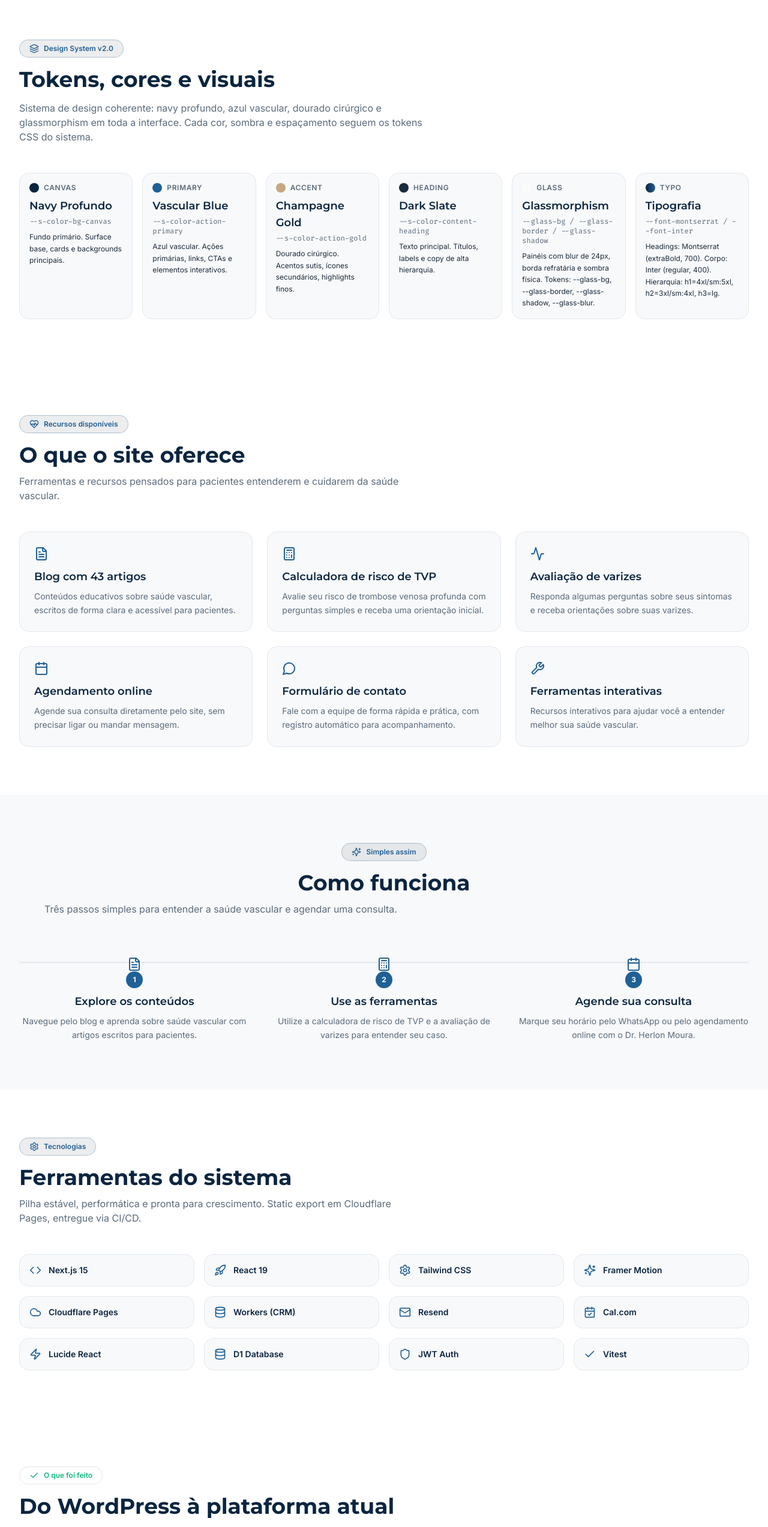
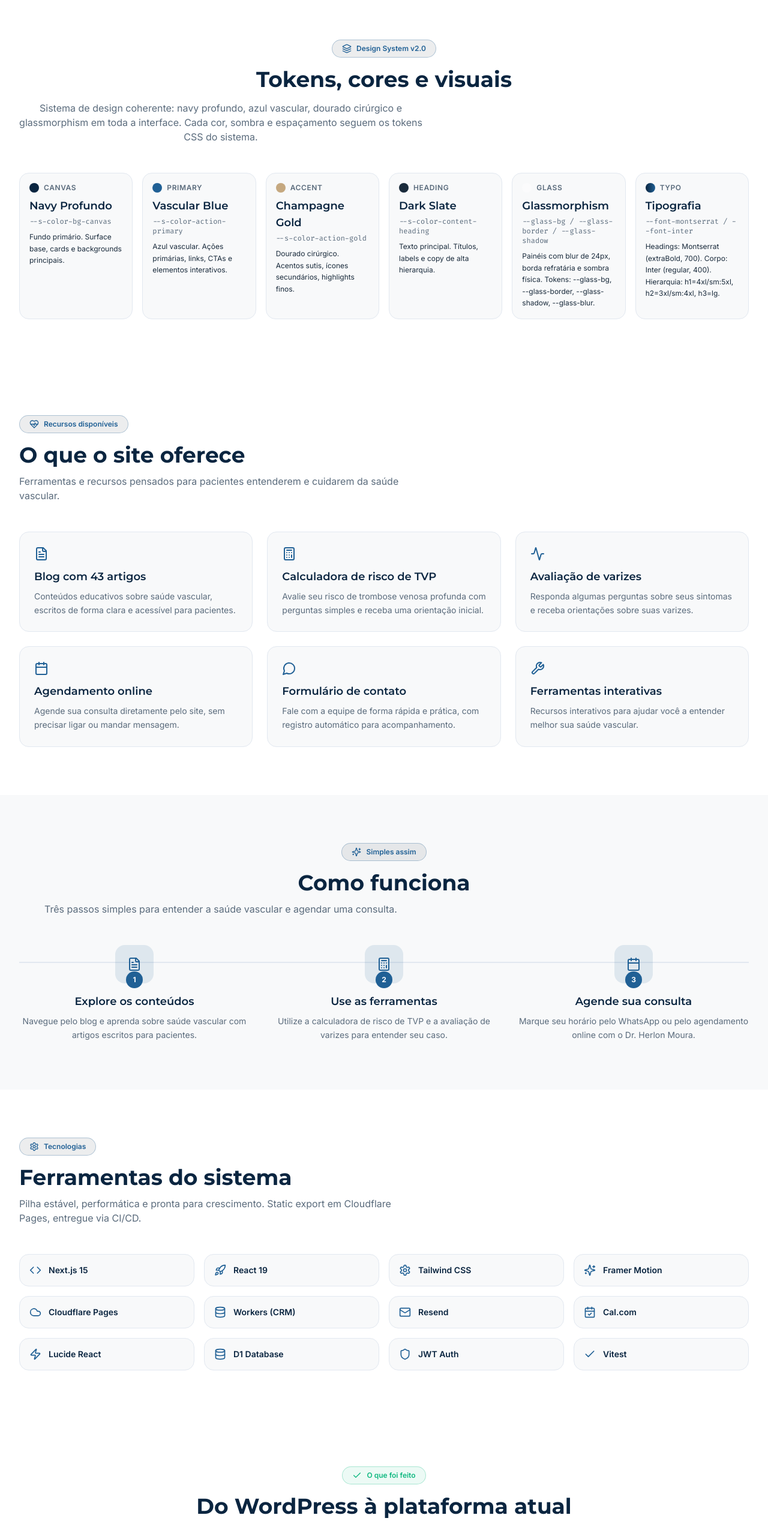
Before and after one commit to hudsonargollo/herlonmoura, a Next.js app: page /doc in a window 1280 px wide. Shown: the part 1776-4321 px from the top of the page at 60% size. Built offline with nearby package versions, Linux system fonts and the light colour scheme; a web font is replaced by a local one.

Commit message:
doc: fix subtitle alignment, fix invalid CSS values

```diff
--- a/app/doc/page.tsx
+++ b/app/doc/page.tsx
@@ -294,10 +294,10 @@ function SectionBlock({ title, icon: IconComponent, items }: { title: string; ic
   const Icon = IconComponent as React.FC<{ className?: string; style?: React.CSSProperties }>;
   return (
     <section className="mb-16">
-      <div className="mb-8 flex items-center gap-3">
+      <div className="mb-8 flex flex-col items-start gap-3 sm:items-center sm:flex-row">
         <div
           className="flex h-10 w-10 items-center justify-center rounded-xl"
-          style={{ backgroundColor: 'bg-primary/12' }}
+          style={{ backgroundColor: 'rgba(32, 96, 149, 0.12)' }}
         >
           <Icon className="h-5 w-5" style={{ color: 'var(--s-color-action-primary)' }} />
         </div>
@@ -395,7 +395,7 @@ function BeforeAfterCard({ item }: { item: SectionItem }) {
         {/* After column */}
         <div className="p-6 md:p-7">
           <div className="mb-4 flex items-center gap-2">
-            <div className="flex h-9 w-9 items-center justify-center rounded-xl" style={{ backgroundColor: 'bg-teal-500/10' }}>
+            <div className="flex h-9 w-9 items-center justify-center rounded-xl" style={{ backgroundColor: 'rgba(16, 185, 129, 0.12)' }}>
               {item.afterIcon && (
                 <item.afterIcon className="h-5 w-5" style={{ color: '#10B981' }} />
               )}
@@ -405,7 +405,7 @@ function BeforeAfterCard({ item }: { item: SectionItem }) {
           <p className="mb-5 text-xs leading-relaxed" style={{ color: 'var(--s-color-content-body)' }}>{item.after}</p>
           <div
             className="flex h-20 w-full items-center justify-center rounded-xl"
-            style={{ backgroundColor: 'bg-primary/12' }}
+            style={{ backgroundColor: 'rgba(32, 96, 149, 0.12)' }}
           >
             {item.illustration}
           </div>
@@ -626,7 +626,7 @@ export default function DocPage() {
       {/* Design System — tokens em ação */}
       <section className="py-16 sm:py-20" style={{ backgroundColor: 'var(--s-color-bg-surface)' }}>
         <div className="mx-auto w-full max-w-container px-4 sm:px-6 lg:px-8">
-          <div className="mb-12">
+          <div className="mb-12 text-center">
             <div className="mb-4 inline-flex items-center gap-2 rounded-full border px-4 py-1.5 text-xs font-semibold" style={{ borderColor: 'rgba(32, 96, 149, 0.30)', color: 'var(--s-color-action-primary)', backgroundColor: 'rgba(18, 26, 47, 0.08)' }}>
               <Layers className="h-4 w-4" />
               <span>Design System v2.0</span>
@@ -720,7 +720,7 @@ export default function DocPage() {
                 { icon: Calendar, step: '3', title: 'Agende sua consulta', desc: 'Marque seu horário pelo WhatsApp ou pelo agendamento online com o Dr. Herlon Moura.' },
               ].map(({ icon: SIcon, step, title, desc }) => (
                 <div key={step} className="relative text-center">
-                  <div className="relative mx-auto mb-4 flex h-16 w-16 items-center justify-center rounded-2xl" style={{ backgroundColor: 'bg-primary/12' }}>
+                  <div className="relative mx-auto mb-4 flex h-16 w-16 items-center justify-center rounded-2xl" style={{ backgroundColor: 'rgba(32, 96, 149, 0.12)' }}>
                     <SIcon className="h-6 w-6" style={{ color: 'var(--s-color-action-primary)' }} />
                     <span className="absolute -bottom-2 flex h-7 w-7 items-center justify-center rounded-full text-xs font-bold" style={{ backgroundColor: 'var(--s-color-action-primary)', color: '#fff' }}>{step}</span>
                   </div>
@@ -770,8 +770,8 @@ export default function DocPage() {
       {/* O que foi feito — Before / After cards */}
       <section className="py-16 sm:py-20" style={{ backgroundColor: 'var(--s-color-bg-surface)' }}>
         <div className="mx-auto w-full max-w-container px-4 sm:px-6 lg:px-8">
-          <div className="mb-12">
-            <div className="mb-4 inline-flex items-center gap-2 rounded-full border px-4 py-1.5 text-xs font-semibold" style={{ borderColor: 'border-teal-500/30', color: '#10B981', backgroundColor: 'bg-teal-500/08' }}>
+          <div className="mb-12 text-center">
+            <div className="mb-4 inline-flex items-center gap-2 rounded-full border px-4 py-1.5 text-xs font-semibold" style={{ borderColor: 'rgba(16, 185, 129, 0.30)', color: '#10B981', backgroundColor: 'rgba(16, 185, 129, 0.08)' }}>
               <Check className="h-4 w-4" />
               <span>O que foi feito</span>
             </div>
@@ -841,7 +841,7 @@ export default function DocPage() {
                 <div className="mb-3 flex items-center gap-3">
                   <div
                     className="flex h-9 w-9 items-center justify-center rounded-xl"
-                    style={{ backgroundColor: 'bg-primary/12' }}
+                    style={{ backgroundColor: 'rgba(32, 96, 149, 0.12)' }}
                   >
                     <CIcon className="h-5 w-5" style={{ color: 'var(--s-color-action-primary)' }} />
                   </div>
@@ -858,8 +858,8 @@ export default function DocPage() {
       {/* Próximos passos */}
       <section className="py-16 sm:py-20" style={{ backgroundColor: 'var(--s-color-bg-surface)' }}>
         <div className="mx-auto w-full max-w-container px-4 sm:px-6 lg:px-8">
-          <div className="mb-12">
-            <div className="mb-4 inline-flex items-center gap-2 rounded-full border px-4 py-1.5 text-xs font-semibold" style={{ borderColor: 'border-amber-500/30', color: '#F59E0B', backgroundColor: 'bg-amber-500/08' }}>
+          <div className="mb-12 text-center">
+            <div className="mb-4 inline-flex items-center gap-2 rounded-full border px-4 py-1.5 text-xs font-semibold" style={{ borderColor: 'rgba(245, 158, 11, 0.30)', color: '#F59E0B', backgroundColor: 'rgba(245, 158, 11, 0.08)' }}>
               <ArrowRight className="h-4 w-4" />
               <span>Próximos passos</span>
             </div>
```
